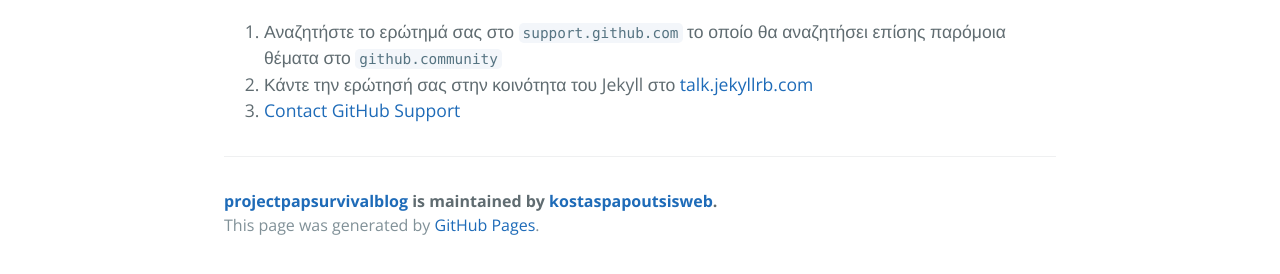
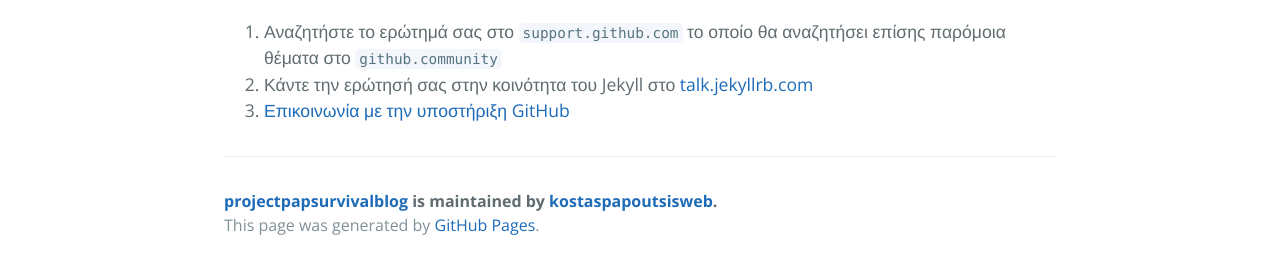
Before and after one commit to kostaspapoutsisweb/projectpapsurvivalblog, a Jekyll site: the page built from docs/SUPPORT.md, in a window 1280 px wide. Shown: the part 595-869 px from the top of the page. Built offline with Jekyll 4.4.1, drawn with Linux system fonts in a browser that asks for light colours; our own code applies the rules of GitHub Pages for plain Markdown files.

Commit message:
Update SUPPORT.md

```diff
--- a/docs/SUPPORT.md
+++ b/docs/SUPPORT.md
@@ -6,4 +6,4 @@
 
 1. Αναζητήστε το ερώτημά σας στο [`support.github.com`](https://support.github.com/?q=pages+Cayman+theme) το οποίο θα αναζητήσει επίσης παρόμοια θέματα στο [`github.community`](https://github.community/search?q=pages+Cayman+theme)
 2. Κάντε την ερώτησή σας στην κοινότητα του Jekyll στο [talk.jekyllrb.com](https://talk.jekyllrb.com/)
-3. [Contact GitHub Support](https://github.com/contact?form%5Bsubject%5D=GitHub%20Pages%20theme%20pages-themes/cayman)
+3. [Επικοινωνία με την υποστήριξη GitHub](https://github.com/contact?form%5Bsubject%5D=GitHub%20Pages%20theme%20pages-themes/cayman)
```
